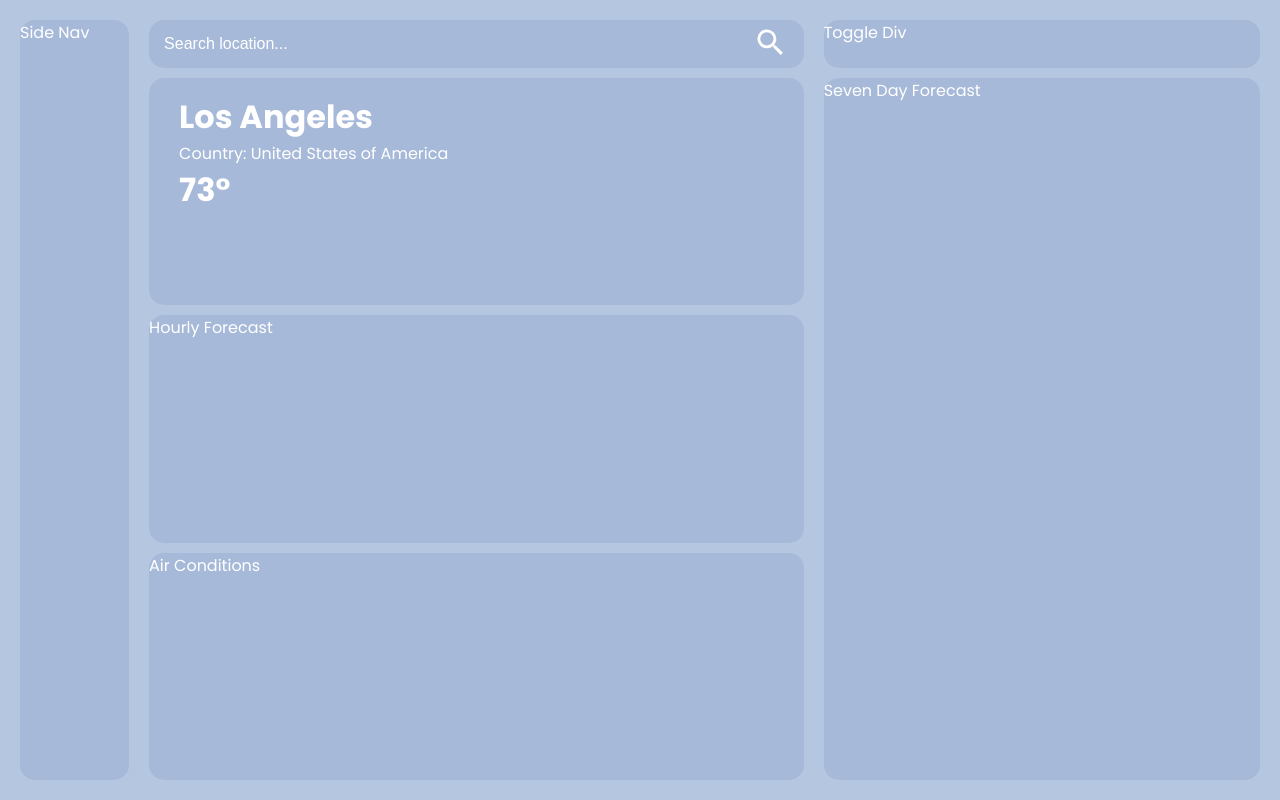
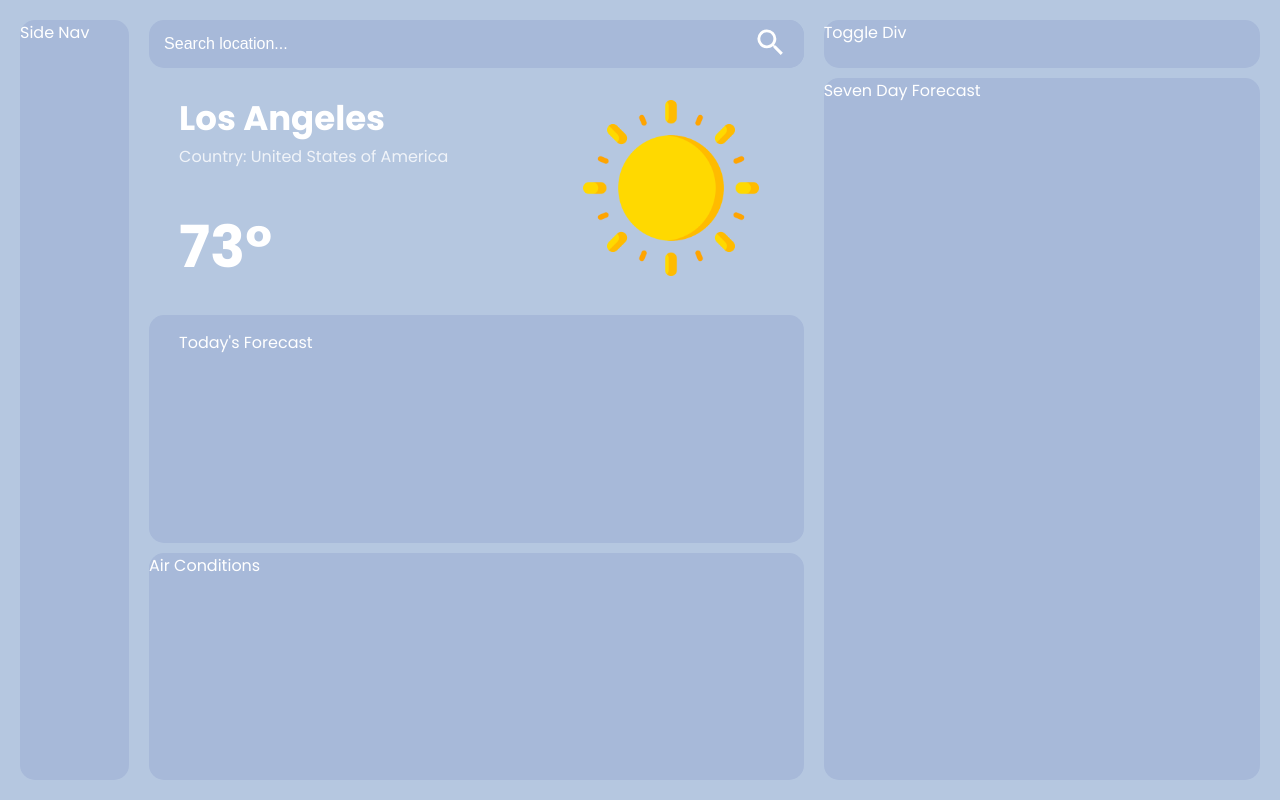
Before and after one commit to luhFraud/weather-web-app, a website built with webpack: page dist/index.html in a window 1280 px wide. Built offline with Linux system fonts and the light colour scheme; no server answers.

Commit message:
finished current weather section

```diff
--- a/src/style.css
+++ b/src/style.css
@@ -54,12 +54,14 @@
 #current-weather-div {
     grid-column: 2 / 3;
     grid-row: 2 / 3;
-    padding: 15px 30px;
+    padding: 15px 30px 15px 30px;
+    background-color: transparent;
 }
 
 #current-hourly-forcast-div {
     grid-column: 2 / 3;
     grid-row: 3 / 4;
+    padding: 15px 30px 0px 30px;
 }
 
 #current-weather-conditions-div {
@@ -119,8 +121,44 @@
     padding: 5px;
 }
 
-
-
-
 /* Search Form End */
 /* Current Weather Start */
+
+#current-weather-items {
+    display: flex;
+    flex-direction: row;
+    align-items: center;
+    height: 100%;
+    width: 100%;
+}
+
+#current-weather-left {
+    flex: 1;
+    display: flex;
+    flex-direction: column;
+    justify-content: space-between;
+    height: 100%;
+}
+
+#current-weather-header h1 {
+    font-size: 34px;
+}
+
+#current-weather-header p {
+    opacity: .8;
+}
+
+#current-weather-temp h1 {
+    font-size: 58px;
+}
+
+#current-weather-right {
+    padding: 5px 15px;
+}
+
+#current-weather-icon {
+    height: 176px;
+    width: 176px;
+}
+
+/* Current Weather End */
```
Also changed, not shown: dist/index.html, dist/main.js, src/images/sunny.png (added).
